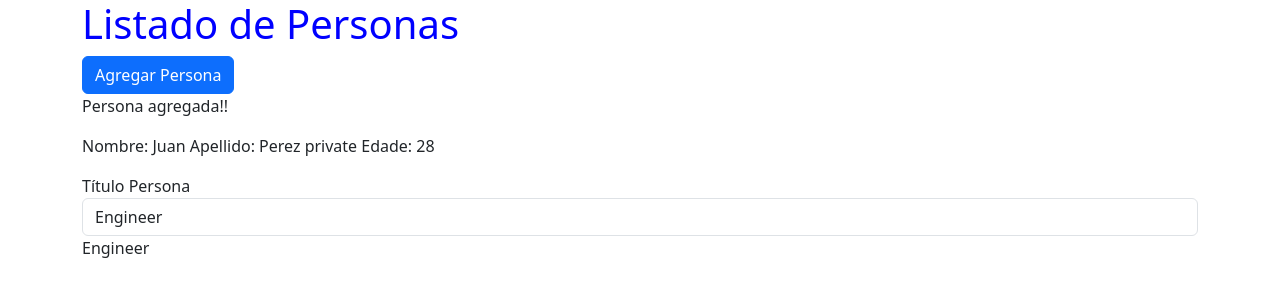
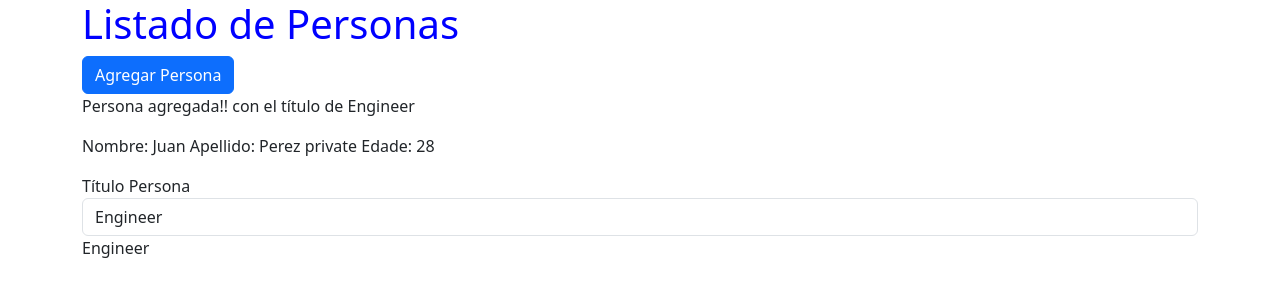
Before and after one commit to EdsonRego/estudoAngular, an Angular app: page / in a window 1280 px wide. Both pictures are taken after a click on the button "Agregar Persona". Shown: the top 300 px of the page. Built offline with nearby package versions, Linux system fonts and the light colour scheme.

Commit message:
Directiva ngIf

```diff
--- a/src/app/personas/personas.component.html
+++ b/src/app/personas/personas.component.html
@@ -2,16 +2,13 @@
     <div class="row">
         <div class="col">
             <h1>Listado de Personas</h1>
-            <button class="btn btn-primary"
-            [disabled]='deshabilitar'
-            (click)='agregarPersona()'>Agregar
+            <button class="btn btn-primary" [disabled]='deshabilitar' (click)='agregarPersona()'>Agregar
                 Persona</button>
-            <p> {{mensaje}}</p>
+            <p *ngIf="mostrar"> {{mensaje}} con el título de {{titulo}}</p>
             <app-persona></app-persona>
 
             <label>Título Persona</label>
-            <input type="text" class="form-control"
-            [(ngModel)]="titulo">
+            <input type="text" class="form-control" [(ngModel)]="titulo">
             {{ titulo }}
         </div>
     </div>
--- a/src/app/personas/personas.component.ts
+++ b/src/app/personas/personas.component.ts
@@ -10,8 +10,10 @@ export class personasComponent {
     deshabilitar = false;
     mensaje = 'No se há agregado niguna persona';
     titulo = 'Engineer';
+    mostrar = false;
 
     agregarPersona() {
+        this.mostrar = true;
         this.mensaje = 'Persona agregada!!';
     }
 
```
